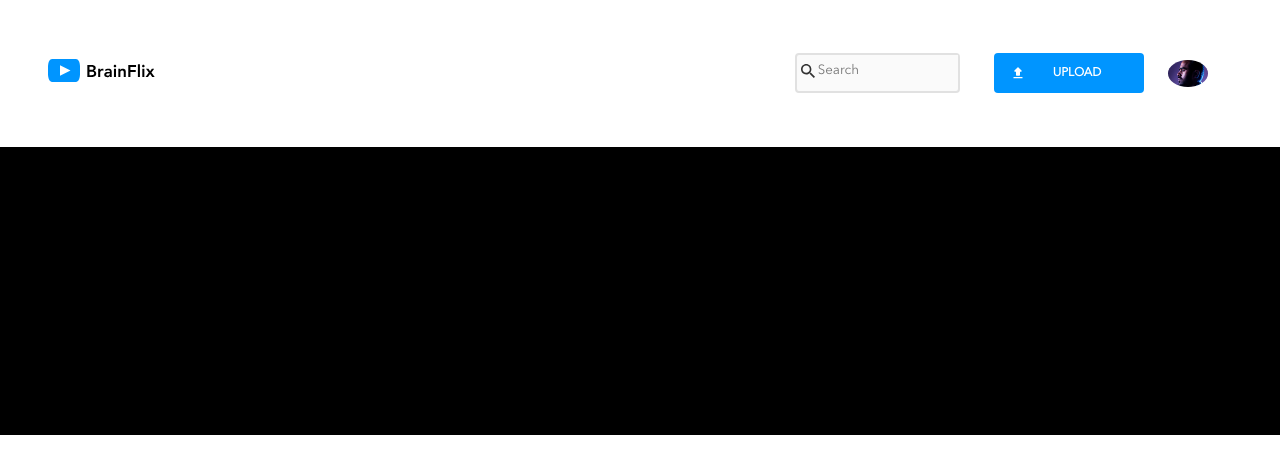
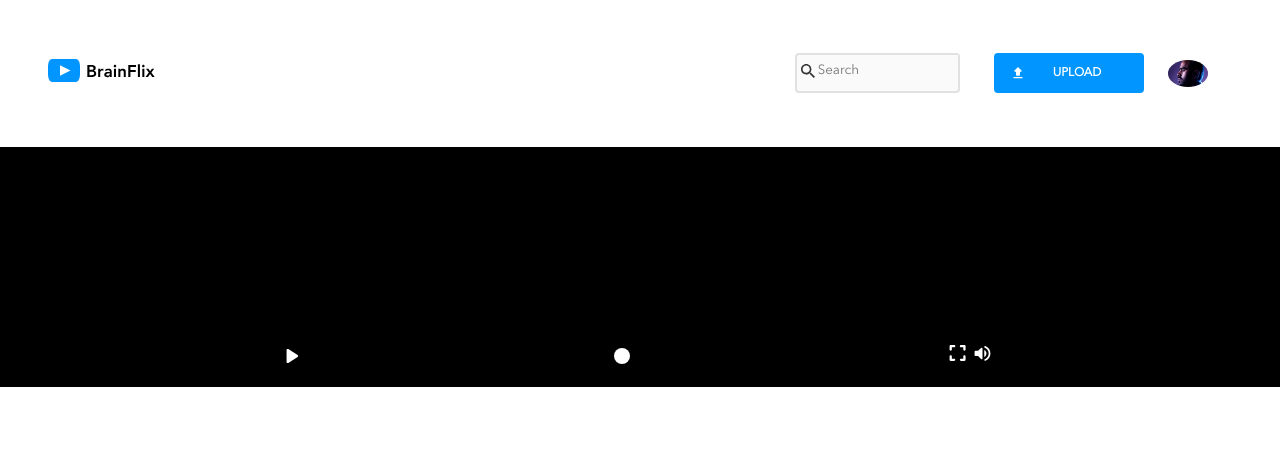
Before and after one commit to ArmandoMandyFernandez/armando-fernandez-brainflix, a React (Create React App) app: page / in a window 1280 px wide. Shown: the top 474 px of the page. Built offline with nearby package versions, Linux system fonts and the light colour scheme.

Commit message:
added functions to app and created hero with the buttons

```diff
--- a/src/App.js
+++ b/src/App.js
@@ -1,8 +1,21 @@
 import './App.css';
 import Header from './components/Header/Header';
-import Main from './components/Main/Main'
+import Main from './components/Main/Main';
+import videos from './data/videos.json';
+import videoDetails from './data/video-details.json'
+import { useState } from 'react';
 
 function App() {
+
+  const [selectedVideo, setSelectedVideo] = useState (videoDetails[0])
+
+  const videoClick = (videoId) => {
+    const foundVideo = videoDetails.find(video => video.id === videoId)
+    setSelectedVideo(videoClick);
+  }
+
+  const filteredVideos = videos.filter(video => video.id !== selectedVideo.id)
+
   return (
     <div className="App">
       <Header />
--- a/src/components/Hero/Hero.js
+++ b/src/components/Hero/Hero.js
@@ -1,9 +1,23 @@
 import './Hero.scss'
+import play from '../../assets/images/Icons/play.svg'
+import scroller from '../../assets/images/Icons/scrub.svg'
+import fullScreen from '../../assets/images/Icons/fullscreen.svg'
+import volume from '../../assets/images/Icons/volume_up.svg'
 
 function Hero() {
 return (
         <section className='videoHero'>
+            <video className='videoHero__video'>
 
+            </video>
+            <div className='videoHero__buttons-container'>
+                <img src={play} alt="play button" className='videoHero__play-button'/>
+                <img src={scroller} alt="video scroller" className='videoHero__scroller'/>
+                <div className='videoHero__full-volume-container'>
+                    <img src={fullScreen} alt="full screen button" className='videoHero__fullScreen-button'/>
+                    <img src={volume} alt="volume button" className='videoHero__volume-button'/>
+                </div>
+            </div>
         </section>
 
     );
--- a/src/components/Hero/Hero.scss
+++ b/src/components/Hero/Hero.scss
@@ -1,6 +1,14 @@
 .videoHero{
     background-color: black;
     width: 100%;
-    height: 18rem;
+    height: 15rem;
 
+
+    &__buttons-container{
+        display: flex;
+        justify-content: space-around;
+        width: 80%;
+        margin: auto;
+        margin-top: 3%;
+    }
 }
```
